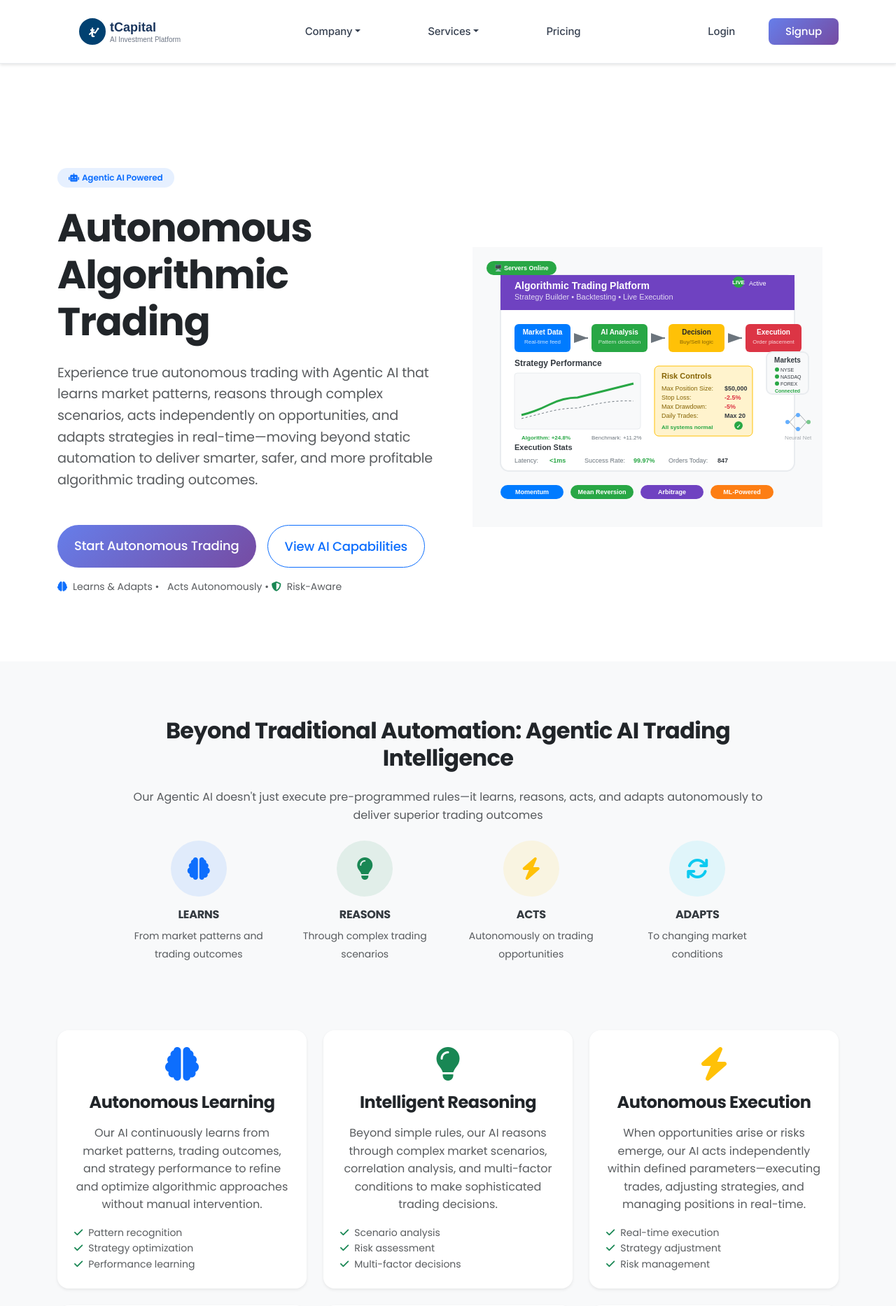
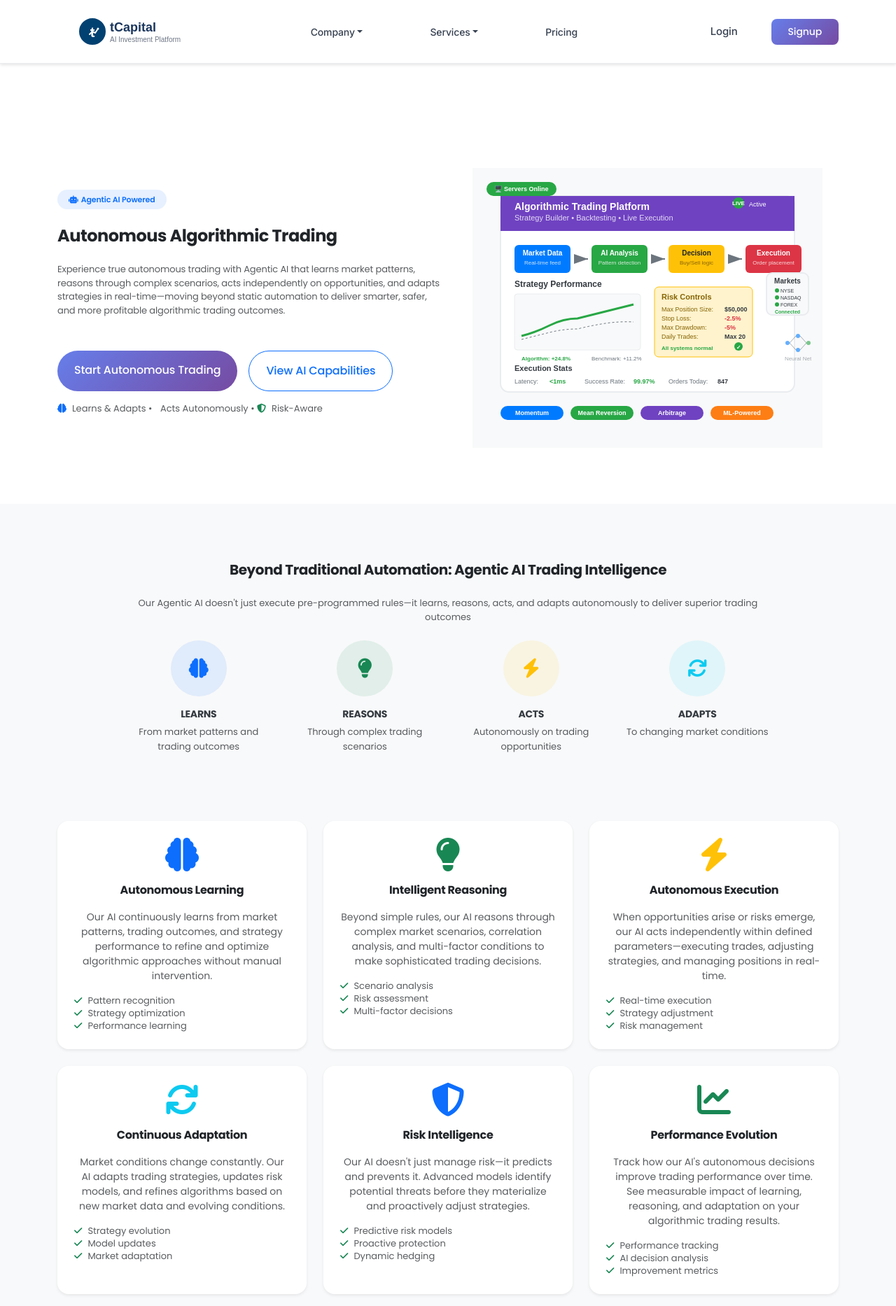
Before and after one commit to secira/TargetCapital, a Flask app: page /algo-trading in a window 1280 px wide. Shown: the top 1866 px of the page at 70% size. Run offline with Flask 3, Linux system fonts and the light colour scheme; parts of the project's set-up code (start-up, migrations or seed data) failed here and were passed over.

Commit message:
Standardize text sizes for consistent appearance across all pages
Implement uniform typography across the platform by setting heading sizes to 24px and body text to a minimum of 14px, creating a new `dashboard.css` file and updating existing HTML and CSS.

Replit-Commit-Author: Agent
Replit-Commit-Session-Id: 3830e6c2-9177-405b-bafd-88890e3559ca
Replit-Commit-Checkpoint-Type: full_checkpoint
Replit-Commit-Screenshot-Url: https://storage.googleapis.com/screenshot-production-us-central1/37403e1a-2e82-46a3-85b8-043df3d84a1e/3830e6c2-9177-405b-bafd-88890e3559ca/wy2hdqX

```diff
--- /dev/null
+++ b/static/css/dashboard.css
@@ -0,0 +1,241 @@
+/* Dashboard Typography Standards */
+/* Headings should be around 24px, Body text should be at least 14px */
+
+/* Dashboard Main Headings */
+.dashboard-heading,
+.h1, h1 {
+    font-size: 24px !important;
+    font-weight: 600;
+    line-height: 1.3;
+    margin-bottom: 1rem;
+}
+
+.dashboard-subheading,
+.h2, h2 {
+    font-size: 20px !important;
+    font-weight: 500;
+    line-height: 1.4;
+    margin-bottom: 0.8rem;
+}
+
+.dashboard-section-heading,
+.h3, h3 {
+    font-size: 18px !important;
+    font-weight: 500;
+    line-height: 1.4;
+    margin-bottom: 0.6rem;
+}
+
+.h4, h4 {
+    font-size: 16px !important;
+    font-weight: 500;
+    line-height: 1.4;
+    margin-bottom: 0.5rem;
+}
+
+.h5, h5 {
+    font-size: 15px !important;
+    font-weight: 500;
+    line-height: 1.4;
+    margin-bottom: 0.4rem;
+}
+
+.h6, h6 {
+    font-size: 14px !important;
+    font-weight: 500;
+    line-height: 1.4;
+    margin-bottom: 0.3rem;
+}
+
+/* Body Text Standards */
+body, .dashboard-body-text {
+    font-size: 14px !important;
+    line-height: 1.5;
+}
+
+/* Card Text */
+.card-title {
+    font-size: 16px !important;
+    font-weight: 500;
+    margin-bottom: 0.5rem;
+}
+
+.card-text, .card-body p {
+    font-size: 14px !important;
+    line-height: 1.5;
+}
+
+/* Button Text */
+.btn {
+    font-size: 14px !important;
+    font-weight: 500;
+}
+
+.btn-sm {
+    font-size: 13px !important;
+}
+
+.btn-lg {
+    font-size: 16px !important;
+}
+
+/* Form Elements */
+.form-label {
+    font-size: 14px !important;
+    font-weight: 500;
+    margin-bottom: 0.3rem;
+}
+
+.form-control, .form-select {
+    font-size: 14px !important;
+    line-height: 1.5;
+}
+
+/* Table Text */
+.table th {
+    font-size: 14px !important;
+    font-weight: 600;
+}
+
+.table td {
+    font-size: 14px !important;
+    line-height: 1.4;
+}
+
+/* Small Text */
+.small, small {
+    font-size: 12px !important;
+    line-height: 1.4;
+}
+
+/* Navigation Text */
+.nav-link {
+    font-size: 14px !important;
+    font-weight: 500;
+}
+
+/* Sidebar Text */
+.sidebar .nav-link {
+    font-size: 14px !important;
+}
+
+.sidebar h6 {
+    font-size: 12px !important;
+    font-weight: 600;
+    text-transform: uppercase;
+    letter-spacing: 0.5px;
+}
+
+/* Badge Text */
+.badge {
+    font-size: 11px !important;
+    font-weight: 500;
+}
+
+/* Alert Text */
+.alert {
+    font-size: 14px !important;
+}
+
+/* Modal Text */
+.modal-title {
+    font-size: 18px !important;
+    font-weight: 600;
+}
+
+.modal-body {
+    font-size: 14px !important;
+}
+
+/* Dashboard Specific Classes */
+.dashboard-metric {
+    font-size: 24px !important;
+    font-weight: 700;
+    line-height: 1.2;
+}
+
+.dashboard-metric-label {
+    font-size: 12px !important;
+    font-weight: 500;
+    text-transform: uppercase;
+    letter-spacing: 0.5px;
+}
+
+.dashboard-card-value {
+    font-size: 20px !important;
+    font-weight: 600;
+}
+
+.dashboard-percentage {
+    font-size: 13px !important;
+    font-weight: 500;
+}
+
+/* Responsive Typography */
+@media (max-width: 768px) {
+    .dashboard-heading, .h1, h1 {
+        font-size: 22px !important;
+    }
+
+    .dashboard-subheading, .h2, h2 {
+        font-size: 18px !important;
+    }
+
+    .dashboard-section-heading, .h3, h3 {
+        font-size: 16px !important;
+    }
+
+    .dashboard-metric {
+        font-size: 20px !important;
+    }
+
+    .dashboard-card-value {
+        font-size: 18px !important;
+    }
+}
+
+@media (max-width: 576px) {
+    .dashboard-heading, .h1, h1 {
+        font-size: 20px !important;
+    }
+
+    .dashboard-subheading, .h2, h2 {
+        font-size: 16px !important;
+    }
+
+    .dashboard-metric {
+        font-size: 18px !important;
+    }
+
+    .dashboard-card-value {
+        font-size: 16px !important;
+    }
+}
+
+/* Ensure minimum font sizes */
+* {
+    font-size: inherit;
+}
+
+body * {
+    font-size: inherit;
+}
+
+/* Override Bootstrap defaults that are too small */
+.text-muted {
+    font-size: 13px !important;
+}
+
+.breadcrumb {
+    font-size: 14px !important;
+}
+
+.pagination .page-link {
+    font-size: 14px !important;
+}
+
+/* Progress bar labels */
+.progress-bar {
+    font-size: 12px !important;
+    font-weight: 500;
+}
--- a/static/css/style.css
+++ b/static/css/style.css
@@ -14,9 +14,10 @@
     --box-shadow-lg: 0 1rem 3rem rgba(0, 0, 0, 0.175);
 }
 
-/* Typography */
+/* Typography Standards - Headings 24px, Body 14px minimum */
 body {
     font-family: 'Poppins', 'Inter', sans-serif;
+    font-size: 14px !important;
     line-height: 1.6;
     color: var(--dark-color);
     font-weight: 400;
@@ -28,6 +29,31 @@ h1, h2, h3, h4, h5, h6 {
     font-weight: 600;
     line-height: 1.2;
     letter-spacing: -0.02em;
+}
+
+/* Standardized heading sizes */
+h1, .h1 {
+    font-size: 24px !important;
+}
+
+h2, .h2 {
+    font-size: 20px !important;
+}
+
+h3, .h3 {
+    font-size: 18px !important;
+}
+
+h4, .h4 {
+    font-size: 16px !important;
+}
+
+h5, .h5 {
+    font-size: 15px !important;
+}
+
+h6, .h6 {
+    font-size: 14px !important;
 }
 
 .display-4, .display-5, .display-6 {
--- a/templates/base.html
+++ b/templates/base.html
@@ -19,6 +19,7 @@
     <link href="https://fonts.googleapis.com/css2?family=Poppins:wght@300;400;500;600;700;800&family=Inter:wght@300;400;500;600;700&display=swap" rel="stylesheet">
     <!-- Custom CSS -->
     <link rel="stylesheet" href="{{ url_for('static', filename='css/style.css') }}">
+    <link rel="stylesheet" href="{{ url_for('static', filename='css/dashboard.css') }}">
 
     {% block extra_head %}{% endblock %}
 </head>
--- a/templates/dashboard/broker_management.html
+++ b/templates/dashboard/broker_management.html
@@ -13,7 +13,7 @@
         <!-- Main Content -->
         <div class="col-md-9 col-lg-10">
             <div class="d-flex justify-content-between flex-wrap flex-md-nowrap align-items-center pt-3 pb-2 mb-3 border-bottom">
-                <h1 class="h2"><i class="fas fa-building me-2"></i>Broker Management</h1>
+                <h1 class="dashboard-heading"><i class="fas fa-building me-2"></i>Broker Management</h1>
                 <div class="btn-toolbar mb-2 mb-md-0">
                     <div class="btn-group me-2">
                         <button type="button" class="btn btn-primary btn-sm" data-bs-toggle="modal" data-bs-target="#addBrokerModal">
--- a/templates/dashboard/dashboard.html
+++ b/templates/dashboard/dashboard.html
@@ -13,7 +13,7 @@
         <!-- Main Content -->
         <div class="col-md-9 col-lg-10">
             <div class="d-flex justify-content-between flex-wrap flex-md-nowrap align-items-center pt-3 pb-2 mb-3 border-bottom">
-                <h1 class="h2"><i class="fas fa-tachometer-alt me-2"></i>Portfolio Overview</h1>
+                <h1 class="dashboard-heading"><i class="fas fa-tachometer-alt me-2"></i>Portfolio Overview</h1>
                 <div class="btn-toolbar mb-2 mb-md-0">
                     <div class="btn-group me-2">
                         <button type="button" class="btn btn-sm btn-primary" onclick="syncAllData()">
--- a/templates/dashboard/my_portfolio.html
+++ b/templates/dashboard/my_portfolio.html
@@ -13,7 +13,7 @@
         <!-- Main Content -->
         <div class="col-md-9 col-lg-10">
             <div class="d-flex justify-content-between flex-wrap flex-md-nowrap align-items-center pt-3 pb-2 mb-3 border-bottom">
-                <h1 class="h2"><i class="fas fa-briefcase me-2"></i>My Portfolio</h1>
+                <h1 class="dashboard-heading"><i class="fas fa-briefcase me-2"></i>My Portfolio</h1>
                 <div class="btn-toolbar mb-2 mb-md-0">
                     <div class="btn-group me-2">
                         <button type="button" class="btn btn-primary btn-sm" onclick="showUploadModal()">
--- a/templates/dashboard/stock_picker.html
+++ b/templates/dashboard/stock_picker.html
@@ -13,7 +13,7 @@
         <!-- Main Content -->
         <div class="col-md-9 col-lg-10">
             <div class="d-flex justify-content-between flex-wrap flex-md-nowrap align-items-center pt-3 pb-2 mb-3 border-bottom">
-                <h1 class="h2"><i class="fas fa-search me-2"></i>AI Stock Picker</h1>
+                <h1 class="dashboard-heading"><i class="fas fa-search me-2"></i>AI Stock Picker</h1>
                 <div class="btn-toolbar mb-2 mb-md-0">
                     <div class="btn-group me-2">
                         <button type="button" class="btn btn-primary btn-sm" onclick="generateAIRecommendations()">
```
Also changed, not shown: replit.md (+5 -0 lines).
